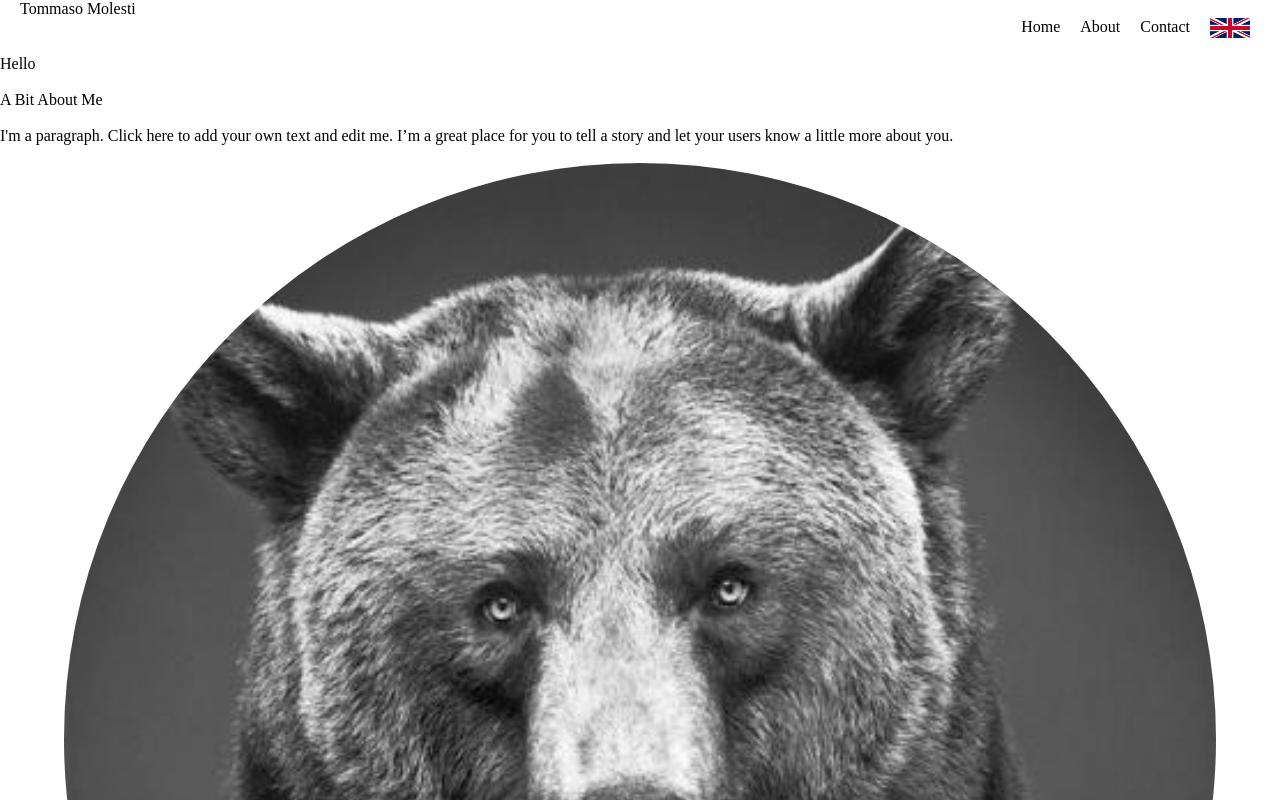
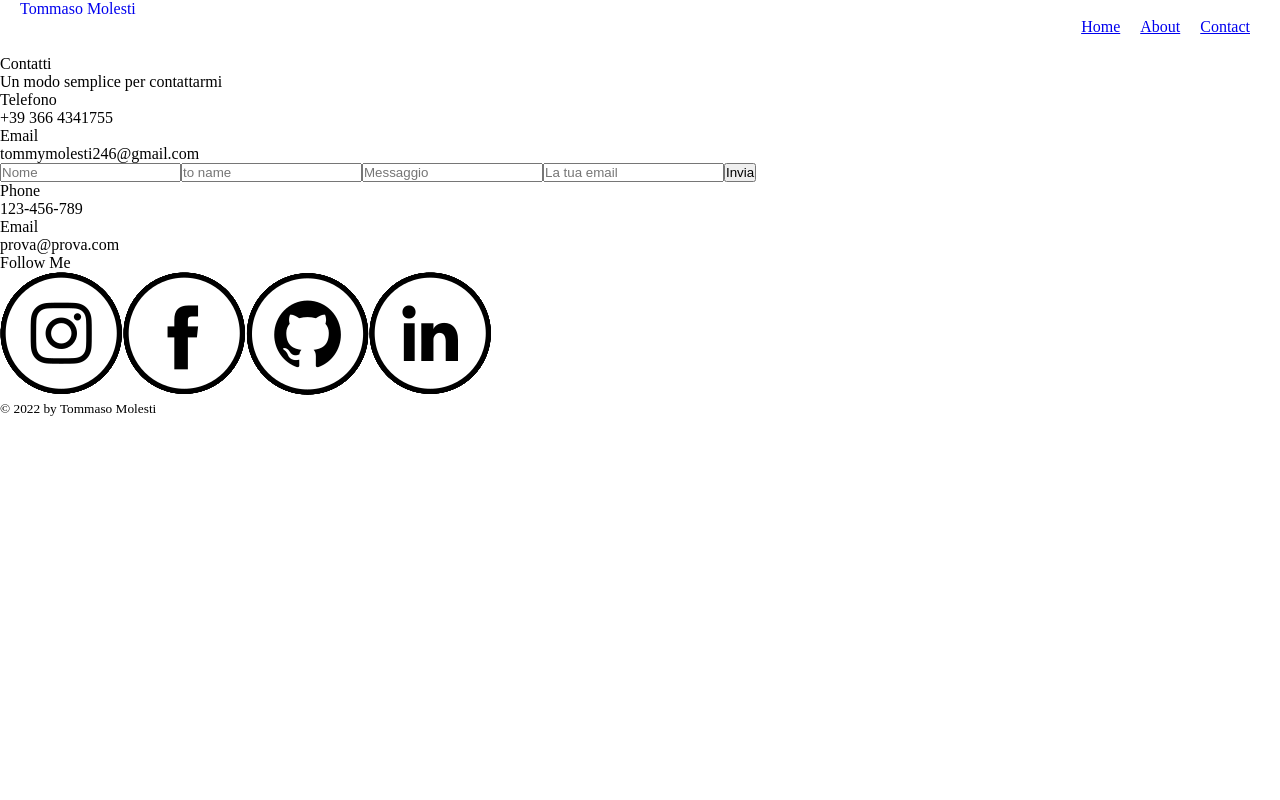
Before and after one commit to TommasoMolesti/tommasomolesti, a React (Create React App) app: page /contact in a window 1280 px wide. Shown: the top 800 px of the page. Built offline with nearby package versions, Linux system fonts and the light colour scheme.

Commit message:
aggiunta navigator e form

```diff
--- a/package.json
+++ b/package.json
@@ -6,8 +6,10 @@
     "@testing-library/jest-dom": "^5.14.1",
     "@testing-library/react": "^11.2.7",
     "@testing-library/user-event": "^12.8.3",
+    "emailjs-com": "^3.2.0",
     "react": "^17.0.2",
     "react-dom": "^17.0.2",
+    "react-router-dom": "^6.2.1",
     "react-scripts": "4.0.3",
     "styled-components": "^5.3.3",
     "web-vitals": "^1.1.2"
--- a/src/App.js
+++ b/src/App.js
@@ -1,16 +1,25 @@
 import React from 'react';
-import Navbar from './components/Nav/Navbar';
-import Body from './components/Body'
-import Footer from './components/Footer'
+import Home from './components/Home'
+import About from './components/About';
+import Contact from './components/Contact';
+import { BrowserRouter, Route, Routes } from 'react-router-dom';
+
 
 export default class App extends React.Component{
   render(){
     return(
-      <div className="App">
-        <Navbar />
-        <Body />
-        <Footer />
+      <div>
+        <BrowserRouter>
+          <div>
+          <Routes>
+            <Route path="/" element={<Home/>}/>
+            <Route path="/about" element={<About/>} />
+            <Route path="/contact" element={<Contact/>} />
+          </Routes>
+          </div>
+        </BrowserRouter>
       </div>
+
     )
   }
 }
--- /dev/null
+++ b/src/components/About.js
@@ -0,0 +1,18 @@
+import React from 'react';
+import NavigatorBar from './Nav/NavigatorBar';
+import Body from './Body'
+import Footer from './Footer'
+import { BrowserRouter, Route, Switch } from 'react-router-dom';
+
+
+export default class About extends React.Component{
+  render(){
+    return(
+      <div className="App">
+        <NavigatorBar />
+        <p>about</p>
+        <Footer />
+      </div>
+    )
+  }
+}
--- a/src/components/Body.js
+++ b/src/components/Body.js
@@ -4,8 +4,7 @@ export default class Body extends React.Component{
     render(){
         return(
             <div>
-                <div className="helloHome">Hello</div><br/>
-                <div className="subtitleHome">A Bit About Me</div><br />
+                <div className="helloHome">Ciao</div><br/>
                 <div>I'm a paragraph. Click here to add your own text and edit me. I’m a great place for you to
                 tell a story and let your users know a little more about you.</div><br/>
                 <img style={{borderRadius:"50%",marginLeft:"5%",marginRight:"5%"}} src={imageHome} height="90%" width="90%"/>
--- /dev/null
+++ b/src/components/Contact.js
@@ -0,0 +1,81 @@
+import React from 'react';
+import NavigatorBar from './Nav/NavigatorBar';
+import Body from './Body'
+import Footer from './Footer'
+import { send } from 'emailjs-com';
+import { useState } from 'react';
+
+
+function Contact(){
+    const [toSend, setToSend] = useState({
+        from_name: '',
+        to_name: '',
+        message: '',
+        reply_to: '',
+      });
+
+      const handleChange = (e) => {
+        setToSend({ ...toSend, [e.target.name]: e.target.value });
+      };
+      const onSubmit = (e) => {
+        e.preventDefault();
+        send(
+          'service_84ptekq',
+          'template_on7dxbw',
+          toSend,
+          "user_xvca7As9yGUC6b2y4vJou"
+        )
+          .then((response) => {
+            console.log('SUCCESS!', response.status, response.text);
+          })
+          .catch((err) => {
+            console.log('FAILED...', err);
+          });
+        }
+    return(
+        <div className="App">
+        <NavigatorBar />
+        <div className='titleContatti'>Contatti</div>
+        <div className='testoContatti'>Un modo semplice per contattarmi</div>
+        <div className="subTitleContatti">Telefono</div>
+        <div className='testoContatti'>+39 366 4341755</div>
+        <div className='subTitleContatti'>Email</div>
+        <div className='testoContatti'>tommymolesti246@gmail.com</div>
+
+        <form onSubmit={onSubmit}>
+            <input
+                type='text'
+                name='from_name'
+                placeholder='Nome'
+                value={toSend.from_name}
+                onChange={handleChange}
+            />
+            <input
+                type='text'
+                name='to_name'
+                placeholder='to name'
+                value={toSend.to_name}
+                onChange={handleChange}
+            />
+            <input
+                type='text'
+                name='message'
+                placeholder='Messaggio'
+                value={toSend.message}
+                onChange={handleChange}
+            />
+            <input
+                type='text'
+                name='reply_to'
+                placeholder='La tua email'
+                value={toSend.reply_to}
+                onChange={handleChange}
+            />
+            <button type='submit'>Invia</button>
+            </form>
+
+        <Footer />
+      </div>
+    )
+}
+export default Contact;
--- /dev/null
+++ b/src/components/Home.js
@@ -0,0 +1,16 @@
+import React from 'react';
+import NavigatorBar from './Nav/NavigatorBar';
+import Footer from './Footer'
+import Body from './Body';
+
+export default class Home extends React.Component{
+  render(){
+    return(
+      <div>
+        <NavigatorBar />
+        <Body />
+        <Footer />
+      </div>
+    )
+  }
+}
--- a/src/components/Nav/Navbar.js
+++ b/src/components/Nav/NavigatorBar.js
@@ -1,7 +1,7 @@
 import React from 'react';
 import styled from 'styled-components';
 import Burger from './Burger';
-
+import { NavLink } from 'react-router-dom';
 const Nav = styled.nav`
   width: 100%;
   height: 55px;
@@ -11,15 +11,17 @@ const Nav = styled.nav`
 `
 
 
-const Navbar = () => {
+const NavigatorBar = () => {
   return (
     <Nav>
-      <div className="logo">
-        Tommaso Molesti
-      </div>
+      <NavLink to="/" style={{textDecoration:"none"}}>
+        <div className="logo">
+          Tommaso Molesti
+        </div>
+        </NavLink>
       <Burger />
     </Nav>
   )
 }
 
-export default Navbar
+export default NavigatorBar
--- a/src/components/Nav/RightNav.js
+++ b/src/components/Nav/RightNav.js
@@ -1,6 +1,7 @@
 import React from 'react';
 import styled from 'styled-components';
 import ukFlag from '../ukFlag.png'
+import { Link } from 'react-router-dom';
 
 const Ul = styled.ul`
   list-style: none;
@@ -20,11 +21,12 @@ const Ul = styled.ul`
     width: 100%;
     padding-top: 3.5rem;
     transition: transform 0.3s ease-in-out;
-    li {
+    li,a {
       color: black;
       align-self: center;
       font-size:20px;
       margin-top:10px;
+      text-decoration:none;
     }
   }
 `;
@@ -32,10 +34,10 @@ const Ul = styled.ul`
 const RightNav = ({ open }) => {
   return (
     <Ul open={open}>
-      <li>Home</li>
-      <li>About</li>
-      <li>Contact</li>
-      <li><img src={ukFlag} height="20px" width="40px"/></li>
+      <li><Link to="/"><a>Home</a></Link></li>
+      <li><Link to="/about"><a>About</a></Link></li>
+      <li><Link to="/contact"><a>Contact</a></Link></li>
+      {/*<li><img src={ukFlag} height="20px" width="40px"/></li>*/}
     </Ul>
   )
 }
--- a/src/index.css
+++ b/src/index.css
@@ -3,13 +3,14 @@
 @media (max-width: 768px) {
   body{
     background-color: #f3f3f3;
-    font-family: 'Trebuchet MS', sans-serif;
+    font-family: Tahoma, sans-serif;
     margin-left: 5%;
     margin-right: 5%;
     text-align: justify;
     text-justify: inter-word;
   }
   .logo {
+    color:black;
     padding: 15px;
     font-size: 30px;
     margin-top:1.5%;
@@ -54,10 +55,6 @@
     font-weight: bold;
     margin-top: 50px;
   }
-  .subtitleHome{
-    font-size: 20px;
-    font-weight: bold;
-  }
   .bar{
     width: 100% !important;
     height: 0.5px;
@@ -80,6 +77,19 @@
     margin: 6%;
     vertical-align: middle;
   }
+  .titleContatti{
+    font-size: 30px;
+    font-weight: bold;
+    margin-top: 25px;
+  }
+  .testoContatti{
+    padding:5px 5px 15px 0;
+  }
+  .subTitleContatti{
+    font-weight: bold;
+    font-size: 20px;
+    padding:5px 5px 5px 0;
+  }
 }
 @media(max-width: 1200px) {
 
```
Also changed, not shown: 1 other file (tests, documents, lock files or other folders).
